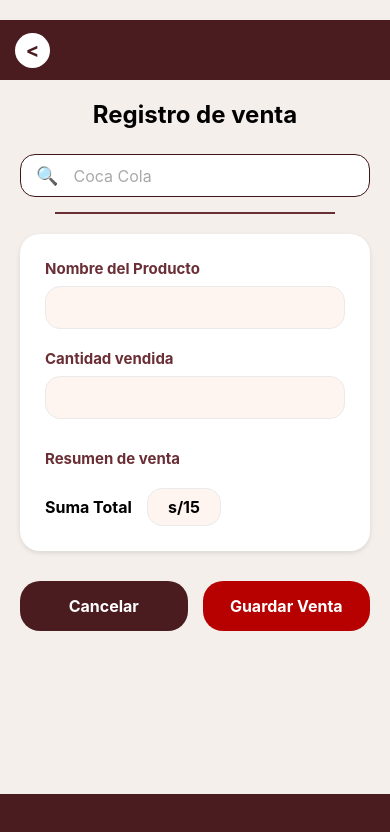
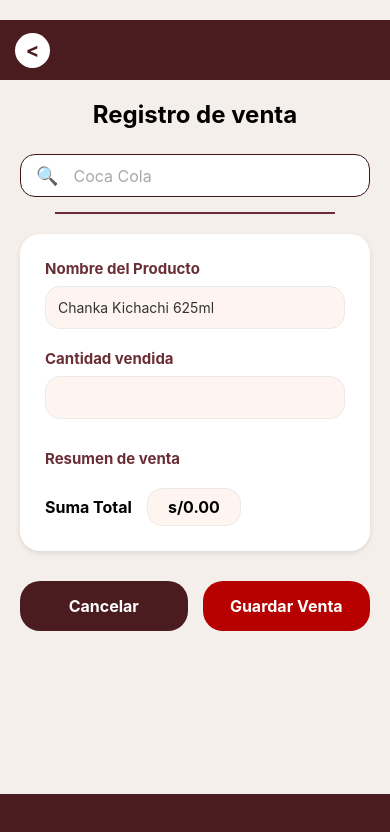
Before and after one commit to Aaron-Rojas/StockMin, a React Native app: screen /SalidaProducto in a window 390 px wide. Shown: the top 832 px of the page. Built offline with nearby package versions, Linux system fonts and the light colour scheme.

Commit message:
Se integro "Lógica" para Salida o Venta de un producto. - Nos apoyamos de un useEffect - Integramos un Alert

```diff
--- a/src/screens/SalidaProductoScreen.jsx
+++ b/src/screens/SalidaProductoScreen.jsx
@@ -1,21 +1,53 @@
-import { SafeAreaView, ScrollView, View, Text, StyleSheet, TouchableOpacity, KeyboardAvoidingView, Platform } from 'react-native';
-import React, { useState } from 'react';
+import { SafeAreaView, ScrollView, View, Text, StyleSheet, TouchableOpacity, KeyboardAvoidingView, Platform, Alert } from 'react-native';
+import React, { useState, useEffect } from 'react';
 
 import FormVentas from '../components/forms/FormVenta';
 import ProductSearch from '../components/forms/ProductSearch';
 import HeaderBack from '../components/ui/HeaderBack';
 
 export default function SalidaProductoScreen({ navigation }) {
-  const [busqueda, setBusqueda] = useState('');
-  const [nombre, setNombre] = useState('');
+  const [busqueda, setBusqueda] = useState('')
+
+  const [nombre, setNombre] = useState('Chanka Kichachi 625ml');
   const [cantidad, setCantidad] = useState('');
+  const [precio, setPrecio] = useState(4.50);
+  const [total, setTotal] = useState(0);
 
-  const totalSimulado = "15";
+
+  const cantidadNum = parseInt(cantidad) || 0;
+  //lógica de Inventario
+  useEffect( () =>{
+    const nuevoTotal = cantidadNum * precio;
+    setTotal(nuevoTotal)
+  }
+ ,[cantidad,precio]);
 
   const manejarGuardado = () => {
-    console.log("Venta guardada:", { busqueda, nombre, cantidad });
+    if(cantidadNum <=0){
+      Alert.alert(
+        "Atención ⚠️",
+        "Por favor, ingresa una cantidad válida mayor a 0 antes de guardar.",
+        [{ text: "Entendido", style: "cancel" }]
+      );
+      return;
+    }
+
+    Alert.alert(
+      "Venta Exitosa ✅",
+      `Se registró la salida de ${cantidadNum} unidades de ${nombre}.\n\nIngreso total: S/ ${total.toFixed(2)}`,
+      [
+        {
+          text: "OK",
+          onPress: () => navigation.goBack()
+        }
+      ]
+    );
+
+    console.log(`Se vendieron ${cantidad} unidades de ${nombre}. Ingreso total: S/ ${total.toFixed(2)}`);
     navigation.goBack();
   };
+
+
 
   return (
     <SafeAreaView style={styles.safeArea}>
@@ -29,9 +61,11 @@ export default function SalidaProductoScreen({ navigation }) {
           <ProductSearch busqueda={busqueda} setBusqueda={setBusqueda} />
 
           <FormVentas
-            nombre={nombre} setNombre={setNombre}
-            cantidad={cantidad} setCantidad={setCantidad}
-            total={totalSimulado}
+          nombre={nombre}
+          setNombre={setNombre}
+          cantidad={cantidad}
+          setCantidad={setCantidad}
+          total={total.toFixed(2)}
           />
 
           <View style={styles.actionButtons}>
```
